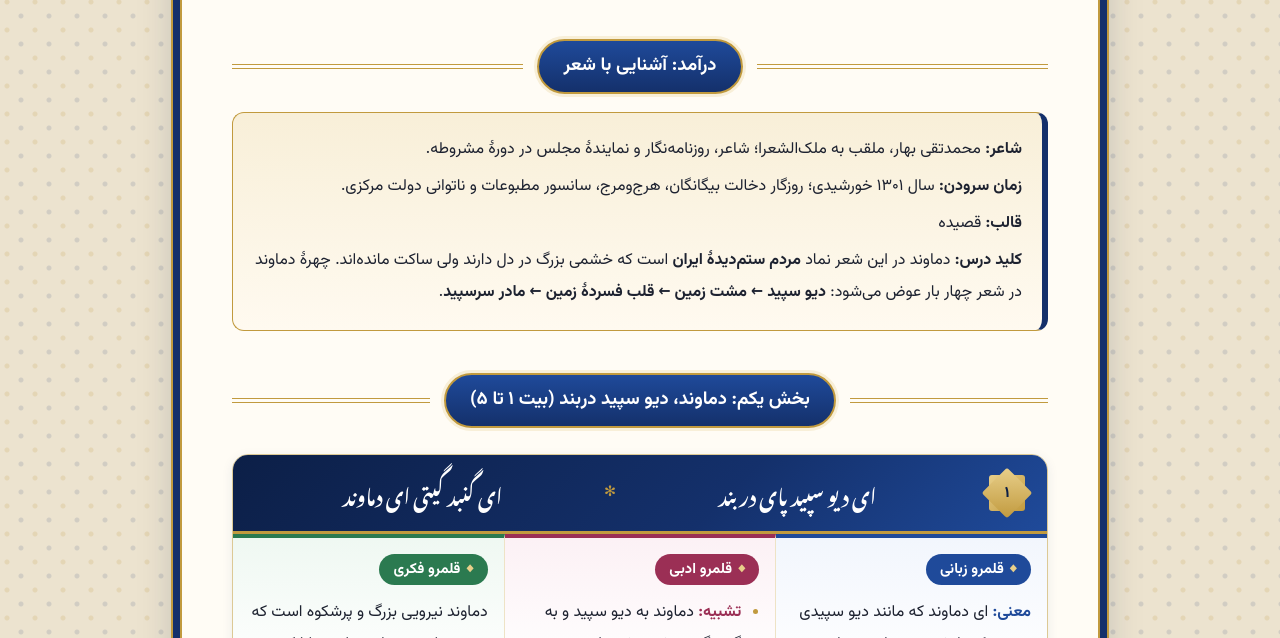
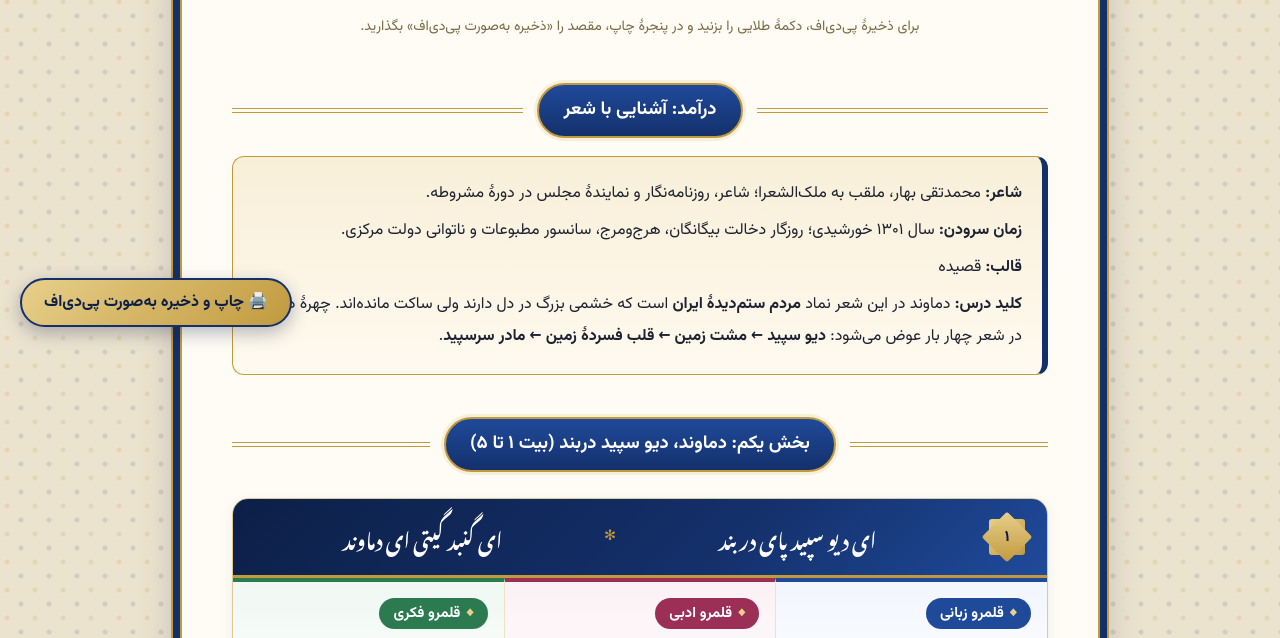
Before and after one commit to karimian-swe/adabiat, a plain HTML site: page 1203.html in a window 1280 px wide. Shown: the part 453-1091 px from the top of the page. Drawn offline with Linux system fonts and the light colour scheme; a web font is replaced by a local one.

Commit message:
Update 1203.html

```diff
--- a/1203.html
+++ b/1203.html
@@ -258,7 +258,7 @@
   }
 
   /* گوشی و تبلت */
-  @media (max-width:768px){
+  @media screen and (max-width:768px){
     body{font-size:17px;line-height:2.05}
     .sahfe{
       margin:10px;
@@ -281,16 +281,57 @@
   @page{size:A4;margin:12mm}
   @media print{
     *{-webkit-print-color-adjust:exact;print-color-adjust:exact}
-    body{background:#fff;font-size:12pt;line-height:1.85}
+    body{background:#fff;font-size:11pt;line-height:1.8}
     .sahfe{margin:0;max-width:none;box-shadow:none;border:none;padding:0}
-    .beyt{box-shadow:none}
+    .beyt{box-shadow:none;margin:14px 0}
+    .ghalam{padding:10px 12px 8px}
+    .sher{font-size:1.15rem;line-height:2.1}
+    h2.bakhsh{margin:24px 0 12px}
+  }
+
+  /* دکمهٔ چاپ */
+  .dokme-chap{
+    position:fixed;
+    bottom:20px;
+    left:20px;
+    z-index:50;
+    display:flex;
+    align-items:center;
+    gap:8px;
+    font-family:"Vazirmatn",Tahoma,sans-serif;
+    font-size:1rem;
+    font-weight:700;
+    color:var(--lajvard-tire);
+    background:linear-gradient(135deg,var(--tala-roshan),var(--tala));
+    border:2px solid var(--lajvard);
+    border-radius:30px;
+    padding:10px 22px;
+    min-height:48px;
+    cursor:pointer;
+    white-space:nowrap;
+    box-shadow:0 6px 18px rgba(12,31,71,.3);
+  }
+  .dokme-chap:hover{filter:brightness(1.07)}
+  .rahnama-chap{
+    text-align:center;
+    font-size:.88rem;
+    color:#7a6a45;
+    margin:-14px 0 20px;
+  }
+  @media screen and (max-width:768px){
+    .dokme-chap{bottom:14px;left:50%;transform:translateX(-50%);font-size:.98rem}
+    footer{padding-bottom:70px}
+  }
+  @media print{
+    .dokme-chap,.rahnama-chap{display:none !important}
+    footer{padding-bottom:0}
   }
 
 </style>
 </head>
 <body>
-  <a href="index.html#paye1" style="display:inline-block;margin:12px;padding:8px 18px;background:#1b3a6b;color:#fff;border-radius:999px;text-decoration:none;font-family:Tahoma">→ بازگشت به فهرست درس‌ها</a>
-  <button class="dokmeh-chap" onclick="try{window.print()}catch(e){}">چاپ / ذخیره به صورت پی‌دی‌اف</button>
+<a href="index.html#paye1" style="display:inline-block;margin:12px;padding:8px 18px;background:#1b3a6b;color:#fff;border-radius:999px;text-decoration:none;font-family:Tahoma">→ بازگشت به فهرست درس‌ها</a>
+<button class="dokme-chap" type="button" onclick="window.print()">🖨️ چاپ و ذخیره به‌صورت پی‌دی‌اف</button>
 <main class="sahfe">
 
 <header class="sar">
@@ -302,6 +343,7 @@
     <div class="setareh-radif">✦ ❖ ✦</div>
   </div>
 </header>
+<p class="rahnama-chap">برای ذخیرهٔ پی‌دی‌اف، دکمهٔ طلایی را بزنید و در پنجرهٔ چاپ، مقصد را «ذخیره به‌صورت پی‌دی‌اف» بگذارید.</p>
 
 <h2 class="bakhsh"><span>درآمد: آشنایی با شعر</span></h2>
 <div class="moarefi">
```
